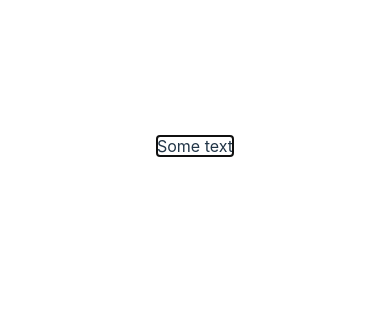
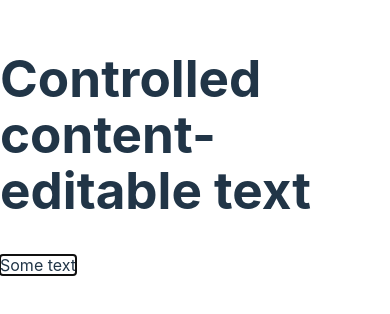
Before and after one commit to eladsadeh/editable-array, a React (Vite) app: page / in a window 390 px wide. Shown: the part 276-590 px from the top of the page. Built offline with nearby package versions, Linux system fonts and the light colour scheme.

Commit message:
EditableText component with controlled contenteditable span

```diff
--- a/src/App.tsx
+++ b/src/App.tsx
@@ -1,44 +1,12 @@
 import { useState, useRef, useEffect} from 'react'
-import './App.css'
+import { EditableText } from './components/EditableText'
 
 function App() {
-  const [text, setText] = useState('Some text')
-  const caretLocation = useRef(0);
-
-  useEffect(() => {
-    // console.log("UseEffect:", caretLocation.current, text);
-    const el = document.getElementById("text");
-    const sel = window.getSelection();
-    if (el && sel) {
-      // console.log(el.innerHTML);
-      const range = document.createRange();
-      // console.log(caretLocation.current, el.childNodes[0]);
-      range.setStart(el.childNodes[0], caretLocation.current);
-      range.collapse(true);
-      sel.removeAllRanges();
-      sel.addRange(range);
-      // el.focus();
-    }
-  }, [text]);
-
-  function handleChange() {
-    const sel = window.getSelection();
-    if (sel) {
-      console.log(sel.anchorOffset);
-      caretLocation.current = sel.anchorOffset;
-    }
-    const el = document.getElementById("text");
-    el && setText(el.innerHTML);
-  }
   return (
-    <span
-        id="text"
-        contentEditable={true}
-        onBeforeInput={(ev) => console.log("beforeInput", ev)}
-        dangerouslySetInnerHTML={{ __html: text }}
-        onInput={handleChange}
-      >
-      </span>
+    <div className="App">
+      <h1>Controlled content-editable text</h1>
+      <EditableText />
+    </div>
   )
 }
 
--- /dev/null
+++ b/src/components/EditableText.tsx
@@ -0,0 +1,48 @@
+import React from 'react'
+import { useState, useRef, useEffect} from 'react'
+
+type ContentEditable = 'inherit' | boolean | undefined;
+
+export const EditableText = () => {
+
+
+  const [text, setText] = useState('Some text')
+  const caretLocation = useRef(0);
+
+  useEffect(() => {
+    // console.log("UseEffect:", caretLocation.current, text);
+    const el = document.getElementById("text");
+    const sel = window.getSelection();
+    if (el && sel) {
+      // console.log(el.innerHTML);
+      const range = document.createRange();
+      // console.log(caretLocation.current, el.childNodes[0]);
+      range.setStart(el.childNodes[0], caretLocation.current);
+      range.collapse(true);
+      sel.removeAllRanges();
+      sel.addRange(range);
+      // el.focus();
+    }
+  }, [text]);
+
+  function handleChange() {
+    const sel = window.getSelection();
+    if (sel) {
+      console.log(sel.anchorOffset);
+      caretLocation.current = sel.anchorOffset;
+    }
+    const el = document.getElementById("text");
+    el && setText(el.innerHTML);
+  }
+
+  return (
+    <span
+        id="text"
+        contentEditable={'plaintext-only' as ContentEditable}
+        onBeforeInput={(ev) => console.log("beforeInput", ev)}
+        dangerouslySetInnerHTML={{ __html: text }}
+        onInput={handleChange}
+      >
+      </span>
+  )
+}
```
